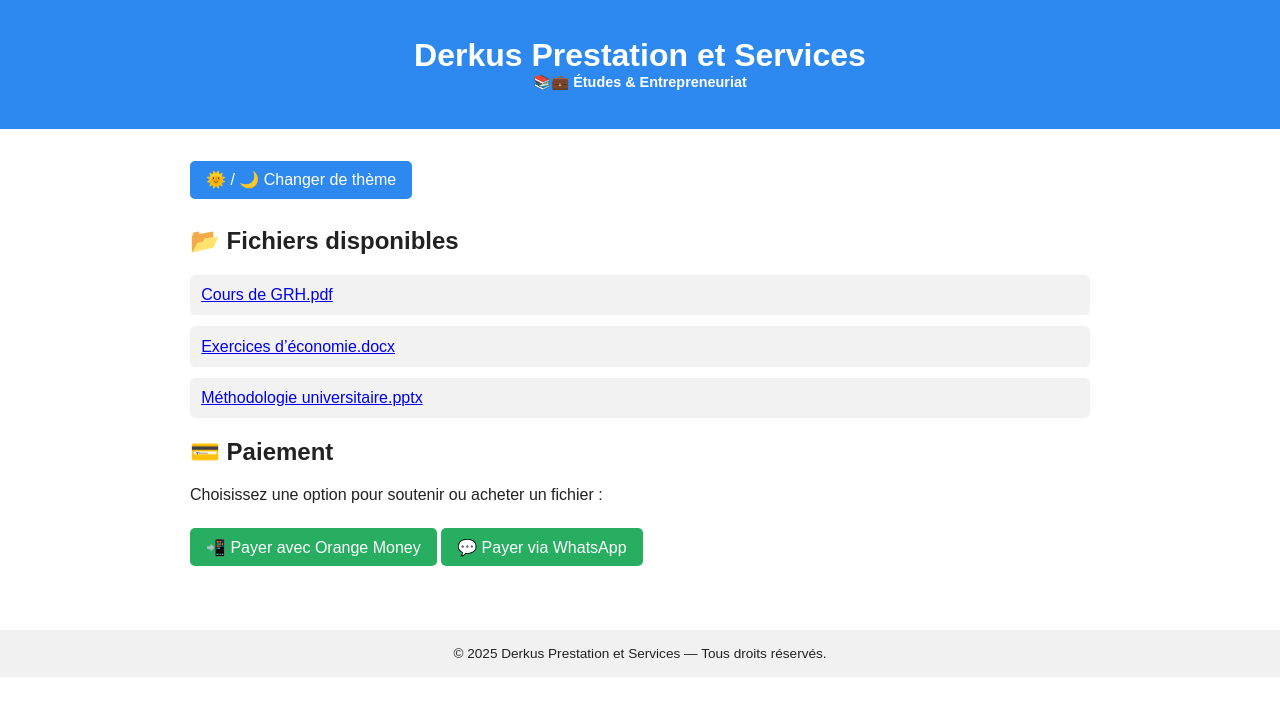
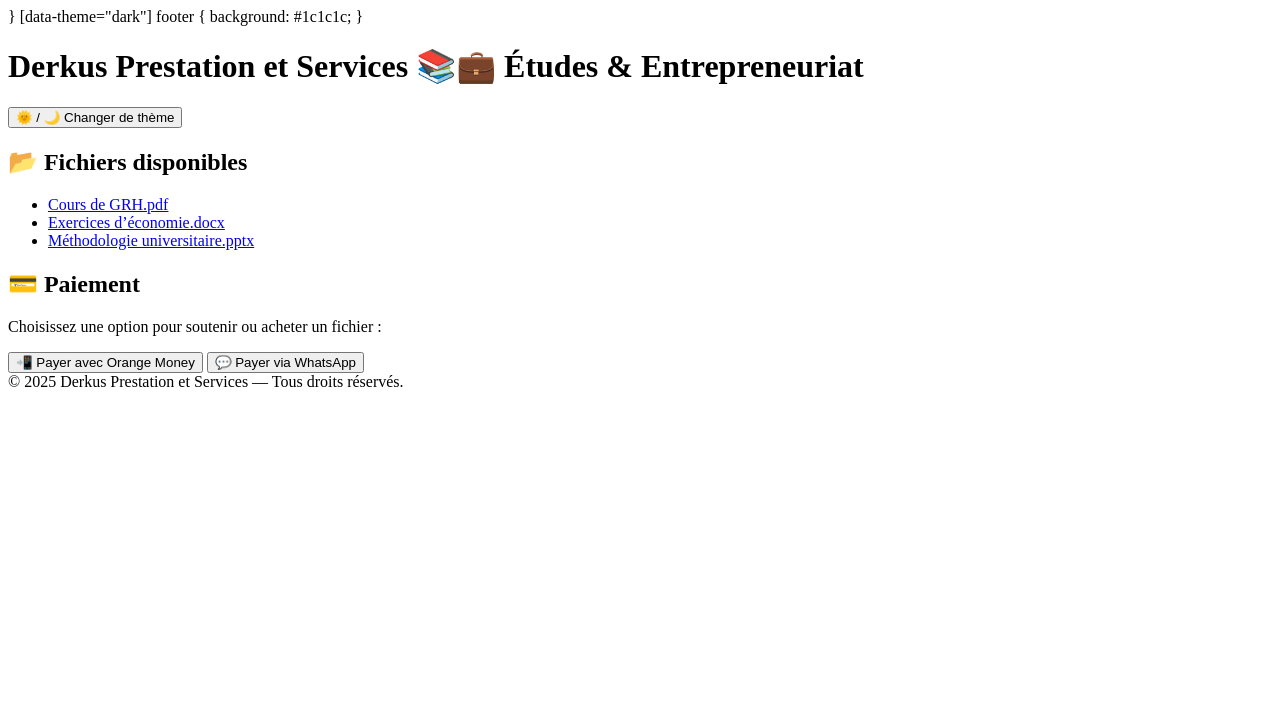
Before and after one commit to oabdoulkader374-afk/Derkus-Prestation, a plain HTML site: page index.html in a window 1280 px wide. Drawn offline with Linux system fonts and the light colour scheme.

Commit message:
Update index.html

```diff
--- a/index.html
+++ b/index.html
@@ -1,93 +1,3 @@
-<!DOCTYPE html><html lang="fr">
-<head>
-  <meta charset="UTF-8">
-  <meta name="viewport" content="width=device-width, initial-scale=1.0">
-  <title>Derkus Prestation et Services</title>
-  <style>
-    body {
-      font-family: Arial, sans-serif;
-      margin: 0;
-      padding: 0;
-      background-color: var(--bg-color);
-      color: var(--text-color);
-      transition: all 0.3s ease;
-    }:root {
-  --bg-color: #ffffff;
-  --text-color: #222;
-  --primary: #2d89ef;
-}
-
-[data-theme="dark"] {
-  --bg-color: #121212;
-  --text-color: #f5f5f5;
-  --primary: #f39c12;
-}
-
-header {
-  background: var(--primary);
-  color: #fff;
-  padding: 1rem;
-  text-align: center;
-}
-
-h1 span {
-  font-size: 0.9rem;
-  display: block;
-}
-
-.container {
-  padding: 1.5rem;
-  max-width: 900px;
-  margin: auto;
-}
-
-.btn-switch, .btn-pay {
-  padding: 0.6rem 1rem;
-  border: none;
-  border-radius: 5px;
-  cursor: pointer;
-  margin: 0.5rem 0;
-  font-size: 1rem;
-  transition: 0.3s;
-}
-
-.btn-switch {
-  background: var(--primary);
-  color: #fff;
-}
-
-.btn-switch:hover {
-  opacity: 0.8;
-}
-
-.btn-pay {
-  background: #27ae60;
-  color: #fff;
-  display: inline-block;
-}
-
-.btn-pay:hover {
-  background: #219150;
-}
-
-ul.files {
-  list-style: none;
-  padding: 0;
-}
-
-ul.files li {
-  margin: 0.7rem 0;
-  padding: 0.7rem;
-  background: rgba(0,0,0,0.05);
-  border-radius: 5px;
-}
-
-footer {
-  text-align: center;
-  padding: 1rem;
-  font-size: 0.85rem;
-  background: #f1f1f1;
-  margin-top: 2rem;
 }
 
 [data-theme="dark"] footer {
```
